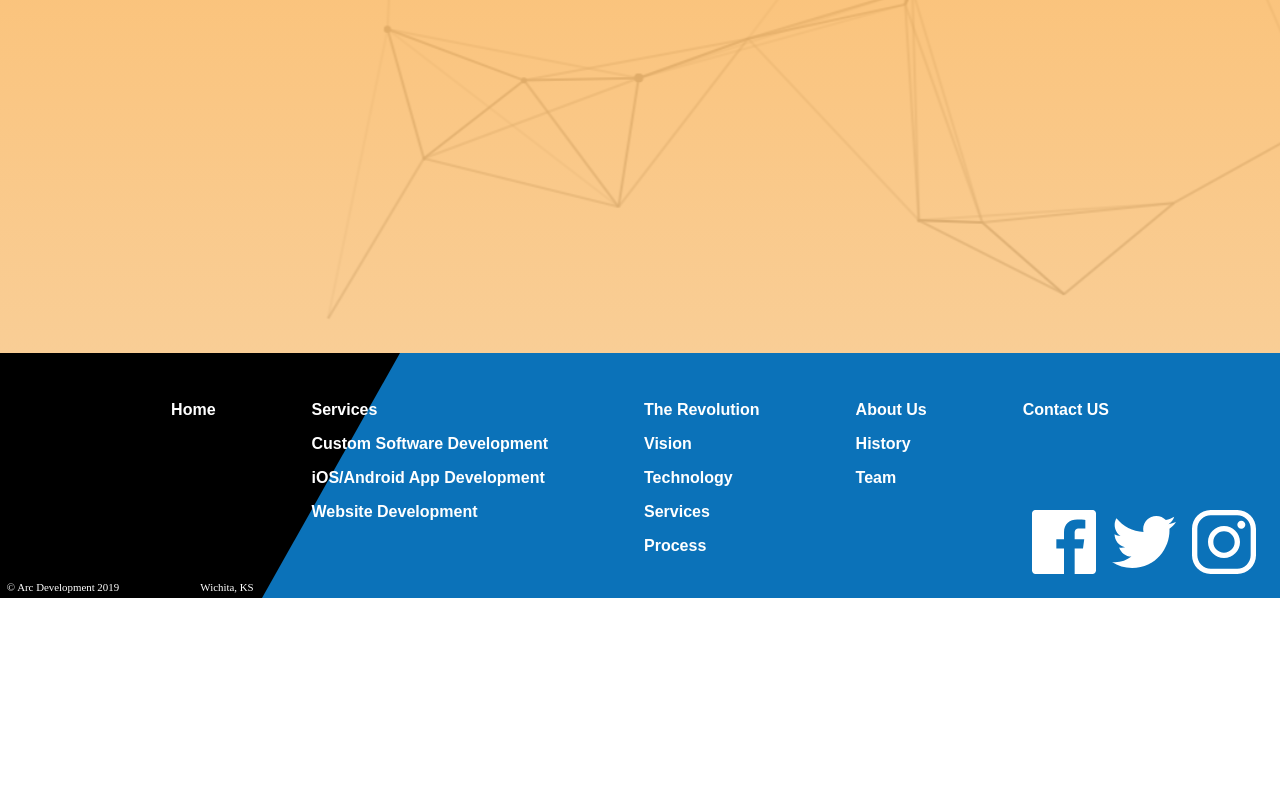
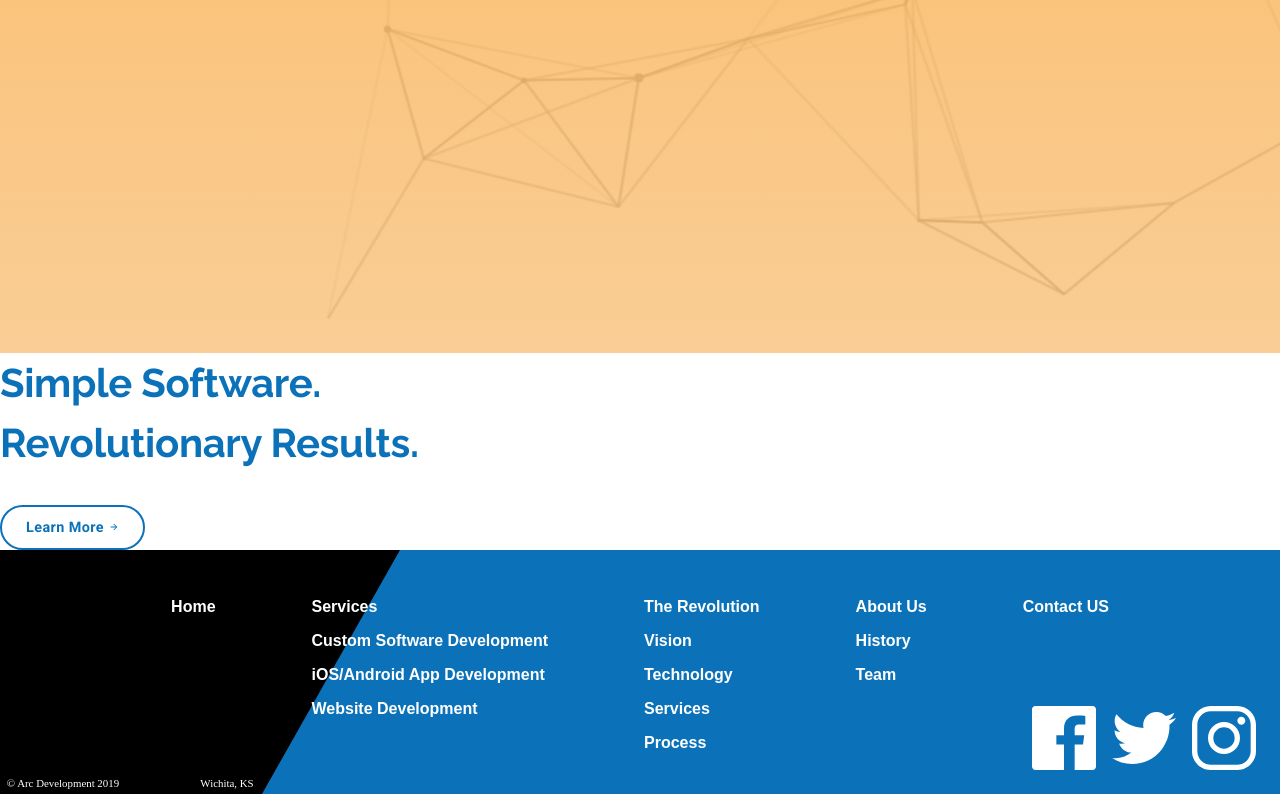
Before and after one commit to toshi-c-udemy/MaterialUIandReactJS-ArcDevelopment, a React (Create React App) app: page / in a window 1280 px wide. Shown: the part 4571-5371 px from the top of the page. Before the commit the page ends 5174 px from the top, so only its background shows below. Built offline with nearby package versions, Linux system fonts and the light colour scheme.

Commit message:
【セクション5】76. Creating The Call To Action
On branch MaterialUIandReactJS/Section5-AnimationAndTheLandingPage
Changes to be committed:
	modified:   src/components/LandingPage.js
	new file:   src/components/ui/CallToAction.js

```diff
--- a/src/components/LandingPage.js
+++ b/src/components/LandingPage.js
@@ -10,6 +10,8 @@ import {
   Card,
   CardContent,
 } from '@material-ui/core';
+
+import CallToAction from './ui/CallToAction';
 
 import animationData from '../animations/landinganimation/data';
 import ButtonArrow from '../components/ui/ButtonArrow';
@@ -362,6 +364,10 @@ export default function LandingPage() {
           <div className={classes.infoBackground} />
         </Grid>
       </Grid>
+      <Grid item>
+        {/*-----Call To Action Block-----*/}
+        <CallToAction />
+      </Grid>
     </Grid>
   );
 }
--- /dev/null
+++ b/src/components/ui/CallToAction.js
@@ -0,0 +1,41 @@
+import React from 'react';
+import { Grid, Typography, makeStyles, Button, useTheme } from '@material-ui/core';
+
+import ButtonArrow from './ButtonArrow';
+
+const useStyle = makeStyles((theme) => ({
+  learnButtonHero: {
+    ...theme.typography.learnButton,
+    fontSize: '0.9rem',
+    height: 45,
+    width: 145,
+  },
+}));
+
+export default function CallToAction() {
+  const classes = useStyle();
+  const theme = useTheme();
+
+  return (
+    <Grid container>
+      <Grid item>
+        <Grid container direction='column'>
+          <Grid item>
+            <Typography variant='h2'>
+              Simple Software.
+              <br />
+              Revolutionary Results.
+            </Typography>
+            <Typography variant='subtitle2'>Take advantage of the 21st Century.</Typography>
+            <Grid container item>
+              <Button variant='outlined' className={classes.learnButtonHero}>
+                <span style={{ marginRight: 5 }}>Learn More</span>
+                <ButtonArrow width={10} height={10} fill={theme.palette.common.blue} />
+              </Button>
+            </Grid>
+          </Grid>
+        </Grid>
+      </Grid>
+    </Grid>
+  );
+}
```
